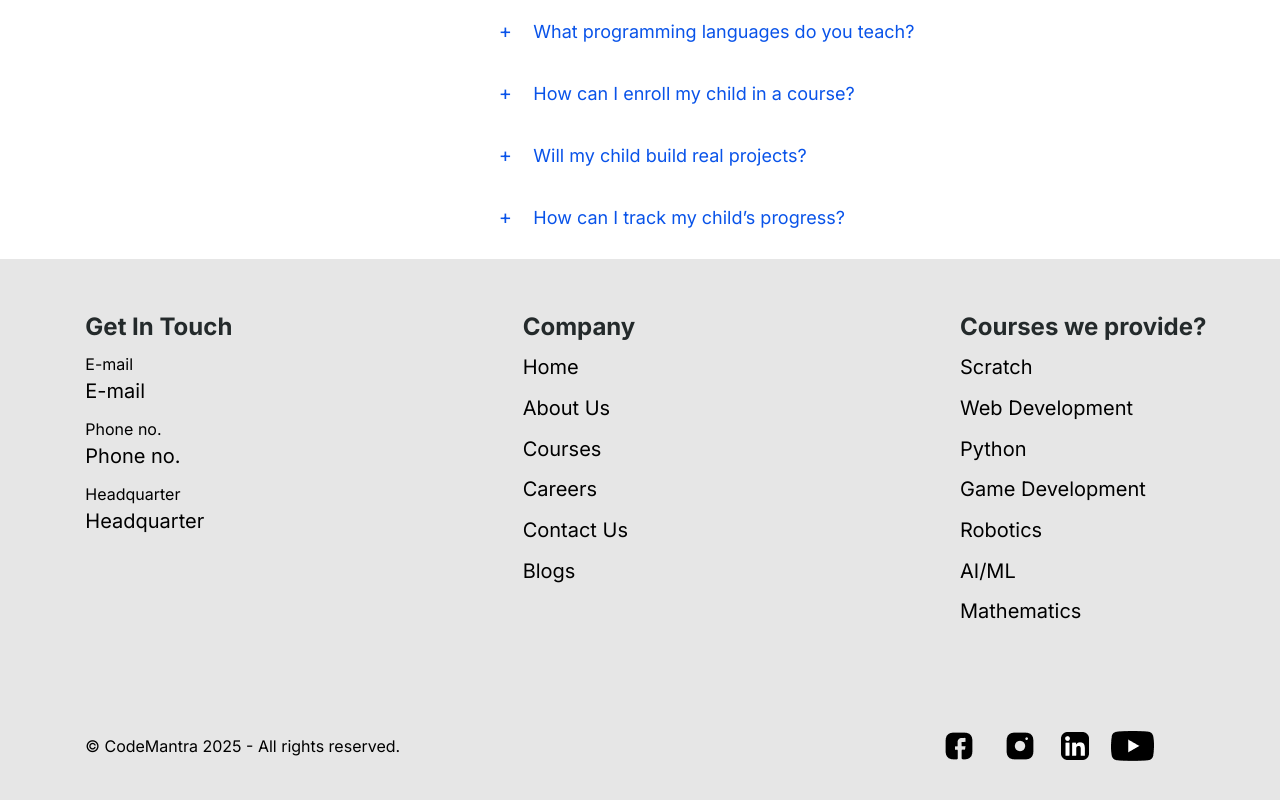
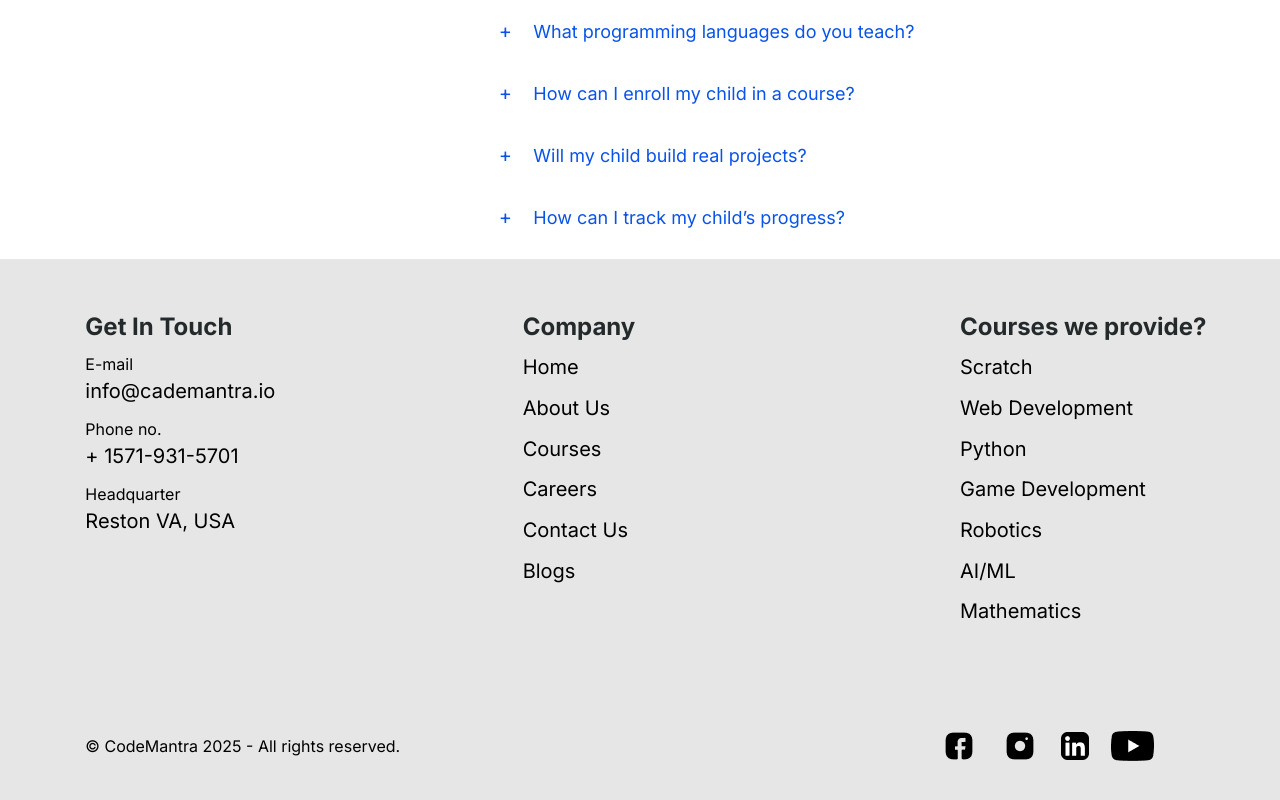
Before and after one commit to mesanjib-tharu/cm-web-assignment, a Next.js app: page / in a window 1280 px wide. Shown: the part 5398-6198 px from the top of the page. Built offline with nearby package versions, Linux system fonts and the light colour scheme.

Commit message:
Footer of Get in Touch detail view fixes

```diff
--- a/src/components/Footer.tsx
+++ b/src/components/Footer.tsx
@@ -6,8 +6,9 @@ import Youtube from "../assets/images/logos_youtube-icon.png";
 import LinkedIn from "../assets/images/skill-icons_linkedin.png";
 
 type FooterLink = {
-  label: string;
-  href?: string;
+  label: string,
+  href?: string,
+  value?: string
 };
 
 type FooterSection = {
@@ -35,7 +36,7 @@ const Footer: React.FC<FooterProps> = ({ sections, contactInfo }) => {
                     {link.href}
                   </a>
                 ) : (
-                  link.label
+                  link.value
                 )}
               </p>
             </div>
--- a/src/data/sliderData.ts
+++ b/src/data/sliderData.ts
@@ -224,8 +224,8 @@ export const footerSections = [
 export const contactInfo = {
         title: "Get In Touch",
         links: [
-          { label: "E-mail", href: "" },
-          { label: "Phone no.", href: "" },
-          { label: "Headquarter" , href:"" },
+          { label: "E-mail", href: "",value:"info@cademantra.io" },
+          { label: "Phone no.", href: "",value:"+ 1571-931-5701" },
+          { label: "Headquarter" , href:"" , value:"Reston VA, USA"},
         ],
       };
```
